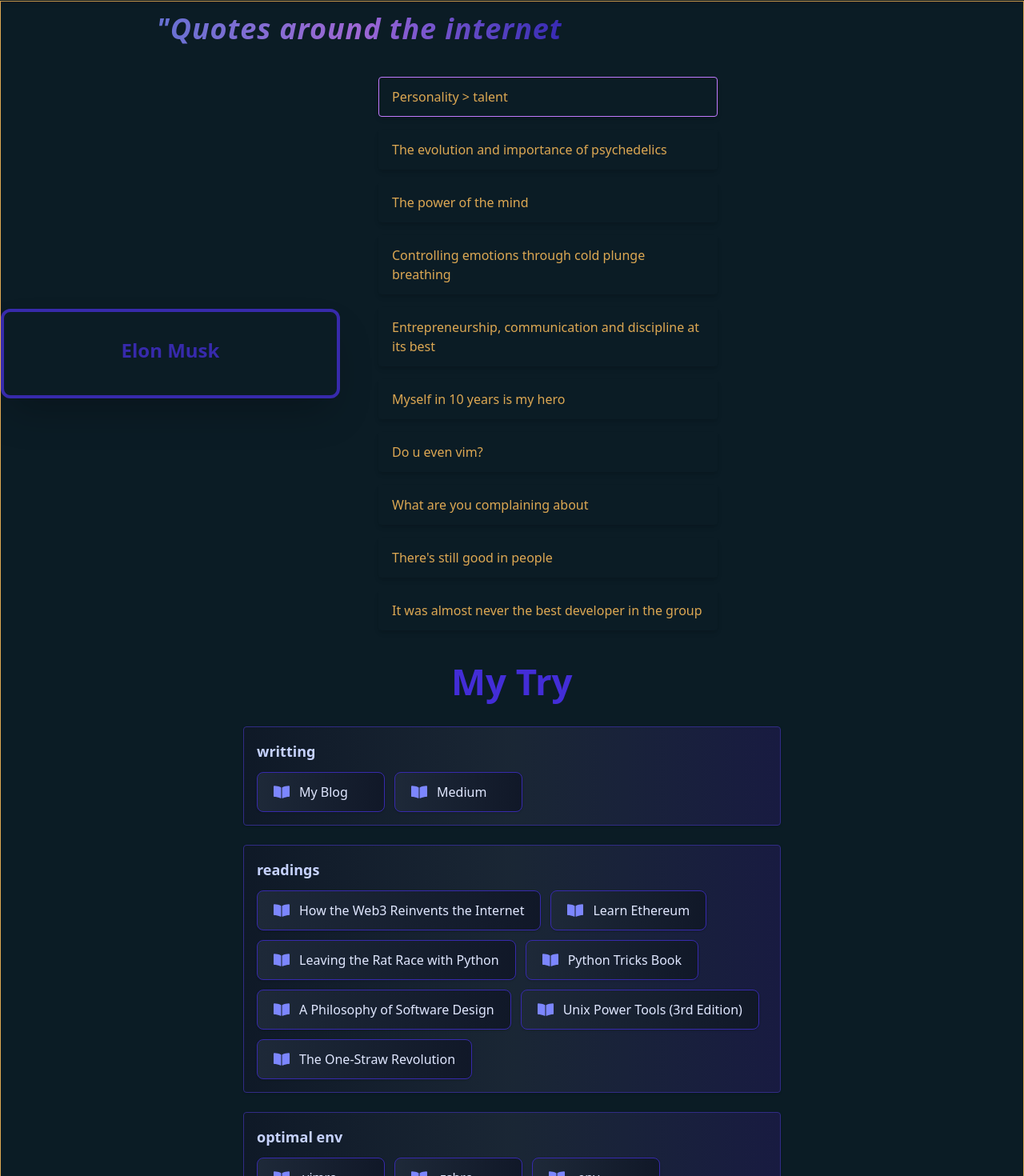
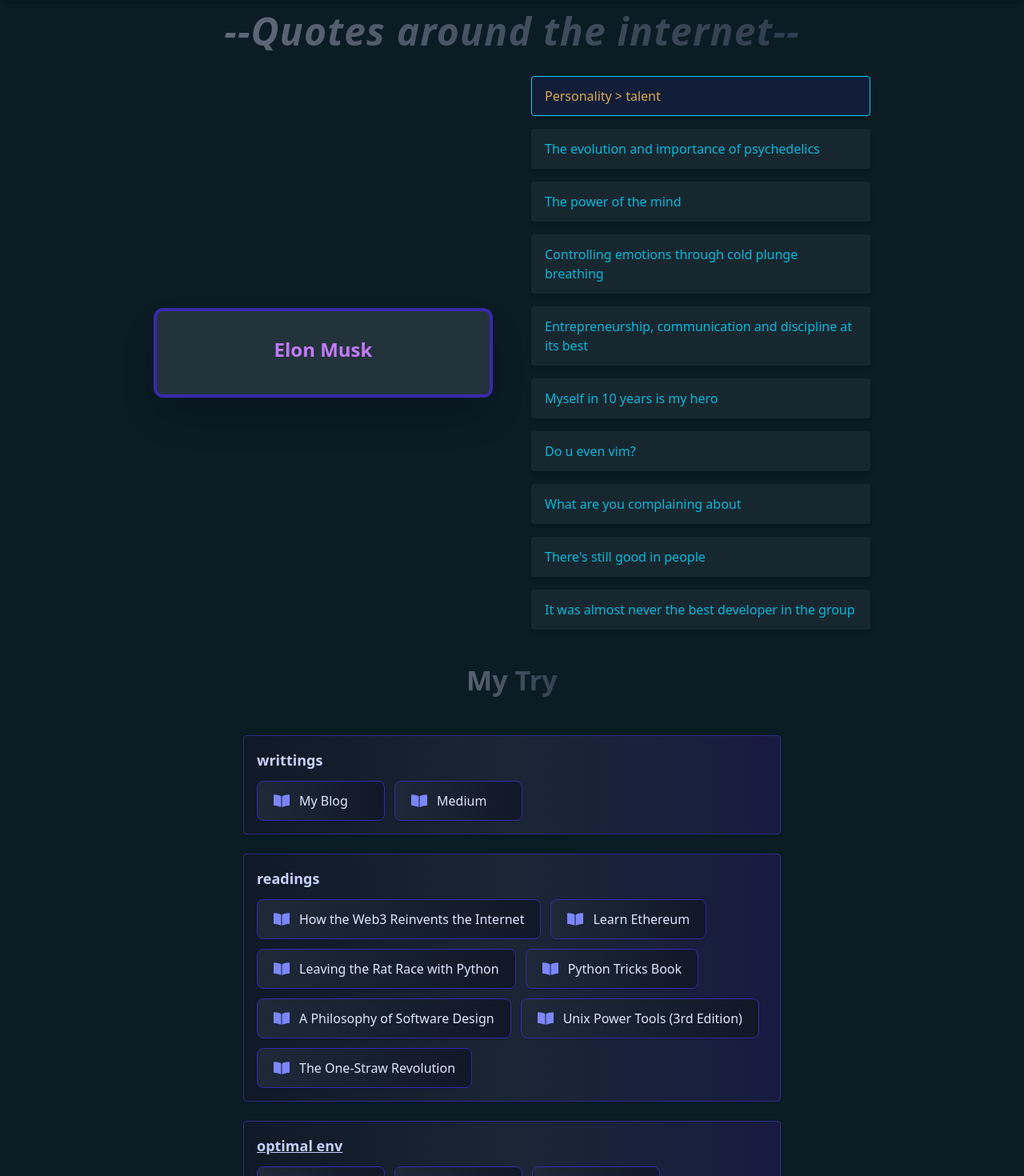
Before and after one commit to TitorRito/web, a Next.js app in the folder web-app/: page /literature in a window 1280 px wide. Shown: the part 51-1521 px from the top of the page at 80% size. Built offline with nearby package versions, Linux system fonts and the light colour scheme.

Commit message:
literature 90% init

```diff
--- /dev/null
+++ b/web-app/src/app/literature/blog/page.tsx
@@ -0,0 +1,11 @@
+import React from 'react';
+
+export default function BlogPage() {
+  return (
+    <div className="w-full min-h-screen flex flex-col items-center justify-center p-8">
+      <h1 className="text-4xl font-bold mb-8 text-indigo-700">Blog Section</h1>
+      <div className="space-y-6 w-full max-w-xl">
+      </div>
+    </div>
+  );
+}
--- /dev/null
+++ b/web-app/src/app/literature/config/page.tsx
@@ -0,0 +1,36 @@
+'use client';
+import React from 'react';
+import Link from 'next/link';
+import { useSearchParams } from 'next/navigation';
+
+const items = [
+    { name: '.vimrc', link: 'https://www.google.com/search?q=vimrc' },
+    { name: '.zshrc', link: 'https://www.google.com/search?q=zshrc' },
+    { name: '.env', link: 'https://www.google.com/search?q=env+file' },
+    { name: '.wallet3', link: 'https://www.google.com/search?q=wallet3' },
+    { name: '.frabrik', link: 'https://www.google.com/search?q=frabrik' },
+    { name: 'fzf', link: 'https://github.com/junegunn/fzf' },
+];
+
+export default function FilePage() {
+    const searchParams = useSearchParams();
+    const selected = searchParams.get('read');
+
+    return (
+        <div className="w-full min-h-screen flex flex-col items-center justify-center p-8">
+            <h1 className="text-4xl font-bold mb-8 text-indigo-700">Read my configs ... take this everywhere i go...</h1>
+            <div className="flex flex-wrap gap-4 mt-4">
+                {items.map((item) => (
+                    <Link
+                        key={item.name}
+                        href={`?read=${encodeURIComponent(item.name)}`}
+                        scroll={false}
+                        className={`px-6 py-3 rounded-lg border-2 transition-colors duration-200 cursor-pointer text-lg font-medium ${selected === item.name ? 'border-indigo-600 bg-indigo-50 text-indigo-800' : 'border-gray-300 hover:border-indigo-400'}`}
+                    >
+                        {item.name}
+                    </Link>
+                ))}
+            </div>
+        </div>
+    );
+}
--- a/web-app/src/app/literature/page.tsx
+++ b/web-app/src/app/literature/page.tsx
@@ -1,14 +1,15 @@
 'use client';
 
-import React, { useState } from 'react';
-import { FaBookOpen, FaQuoteLeft } from 'react-icons/fa';
+import React, { useState, useEffect } from 'react';
+import { FaBookOpen } from 'react-icons/fa';
 import Link from 'next/link';
+import { useRouter } from 'next/navigation';
 
 const librarySections = [
   {
-    title: 'writting',
+    title: 'writtings',
     children: [
-      { name: 'My Blog', link: 'https://myblog.com' },
+      { name: 'My Blog', link: '/literature/blog' },
       { name: 'Medium', link: 'https://medium.com' },
     ],
   },
@@ -51,25 +52,28 @@
 ];
 
 function Quote() {
-  const [selectedIdx, setSelectedIdx] = React.useState(0);
+  const [selectedIdx, setSelectedIdx] = useState(0);
   return (
-    <div className="flex flex-col gap-8 w-full max-w-4xl h-screen items-center justify-center snap-center">
-      <div className="text-3xl md:text-4xl font-extrabold text-transparent bg-clip-text bg-gradient-to-r from-indigo-400 via-purple-400 to-indigo-700 tracking-wide mb-2 opacity-80 select-none">
-        <span className="italic">"Quotes around the internet</span>
+    <div className="flex flex-col items-center justify-center w-full h-screen snap-center">
+      <div className="flex flex-col items-center justify-center w-full h-full">
+        <div className="flex flex-col items-center justify-center w-full">
+          <div className="text-4xl md:text-5xl font-extrabold text-transparent bg-clip-text bg-gradient-to-r from-gray-500 via-gray-600 to-gray-700 tracking-wide mb-8 opacity-90 select-none text-center">
+            <span className="italic">--Quotes around the internet--</span>
           </div>
-      <div className="flex gap-12 w-full items-center justify-center">
+        </div>
+        <div className="flex flex-col md:flex-row gap-12 w-full max-w-4xl items-center justify-center">
           {/* Left Column: Highlighted Author */}
           <div className="flex-1 flex flex-col items-center justify-center">
-          <div className="p-8 rounded-xl shadow-2xl border-4 border-indigo-800 flex flex-col items-center max-w-xl w-full animate-fade-in">
-            <div className="text-2xl font-bold text-indigo-800 mb-2">{quotesSections[selectedIdx].author}</div>
+            <div className="p-8 rounded-xl shadow-2xl border-4 border-indigo-800 flex flex-col items-center max-w-xl w-full animate-fade-in bg-white/10">
+              <div className="text-2xl font-bold text-purple-400 mb-2">{quotesSections[selectedIdx].author}</div>
             </div>
           </div>
           {/* Right Column: Quotes */}
-        <div className="flex-1 space-y-4">
+          <div className="flex-1 flex flex-col space-y-4 w-full">
             {quotesSections.map((item, idx) => (
               <div
           key={idx}
-              className={`rounded px-4 py-3 text-base cursor-pointer transition-all duration-300 shadow-md hover:scale-105 border ${selectedIdx === idx ? 'border-purple-400' : 'border-transparent'}`}
+          className={`rounded px-4 py-3 text-base cursor-pointer transition-all duration-300 shadow-md hover:scale-105 border ${selectedIdx === idx ? 'border-cyan-400 bg-indigo-900/20' : 'border-transparent bg-white/5 text-cyan-500'}`}
           onClick={() => setSelectedIdx(idx)}
               >
           {item.quote}
@@ -78,20 +82,23 @@
           </div>
         </div>
       </div>
+    </div>
   );
 }
 
 function MyLibrary({ items }: { items: { title: string, children: { name: string, link: string }[] }[] }) {
-  const [isEven, setIsEven] = React.useState(true);
+  const [isEven, setIsEven] = useState(true);
+  const router = useRouter();
 
-  React.useEffect(() => {
+  useEffect(() => {
     const randomInt = Math.floor(Math.random() * 1000);
     setIsEven(randomInt % 2 === 0);
   }, []);
 
   return (
     <div className="w-full h-screen flex flex-col items-center justify-center snap-center">
-      <h2 className={`text-5xl font-bold text-indigo-700 mb-8 transition-transform duration-500 animate-fade-in ${isEven ? 'scale-105' : 'scale-95'}`}
+      <h2
+        className={`text-4xl p-4 font-bold mb-8 transition-transform duration-500 animate-fade-in ${isEven ? 'scale-105' : 'scale-95'} text-transparent bg-clip-text bg-gradient-to-r from-gray-500 via-gray-600 to-gray-700 opacity-90 text-center`}
       >
         {isEven ? 'My turn' : 'My Try'}
       </h2>
@@ -101,21 +108,43 @@
             key={idx}
             className="p-4 rounded shadow border border-indigo-900 bg-gradient-to-r from-gray-900/70 via-gray-800/80 to-indigo-950/70 max-w-2xl w-full"
           >
-            <div className="text-lg font-semibold text-indigo-200 mb-3">{item.title}</div>
+            <div className="text-lg font-semibold text-indigo-200 mb-3">
+              {item.title === 'optimal env' ? (
+                <span
+                  className="cursor-pointer underline hover:text-indigo-400"
+                  onClick={() => router.push('/literature/file?from=optimal-env')}
+                >
+                  {item.title}
+                </span>
+              ) : (
+                item.title
+              )}
+            </div>
             <div className="flex flex-wrap gap-3">
               {item.children.map((child, cidx) => (
                 <div key={cidx}>
+                  {item.title === 'optimal env' ? (
                     <Link
-                    href={child.link}
-                    passHref
-                    target="_blank"
-                    rel="noopener noreferrer"
+                      href={`/literature/config?read=${encodeURIComponent(child.name)}`}
                       className="flex items-center gap-3 px-5 py-3 rounded-lg border border-indigo-800 bg-gradient-to-r from-gray-800 to-gray-900 text-indigo-100 font-medium shadow transition-all duration-200 hover:bg-indigo-900/70 hover:scale-[1.03] active:scale-95 focus:outline-none focus:ring-2 focus:ring-indigo-700"
                       style={{ minWidth: '160px' }}
                     >
                       <FaBookOpen className="text-indigo-400 text-xl" />
                       <span className="flex-1 text-base">{child.name}</span>
                     </Link>
+                  ) : (
+                    <Link
+                      href={child.link}
+                      passHref
+                      target={child.link.startsWith('/') ? undefined : '_blank'}
+                      rel={child.link.startsWith('/') ? undefined : 'noopener noreferrer'}
+                      className="flex items-center gap-3 px-5 py-3 rounded-lg border border-indigo-800 bg-gradient-to-r from-gray-800 to-gray-900 text-indigo-100 font-medium shadow transition-all duration-200 hover:bg-indigo-900/70 hover:scale-[1.03] active:scale-95 focus:outline-none focus:ring-2 focus:ring-indigo-700"
+                      style={{ minWidth: '160px' }}
+                    >
+                      <FaBookOpen className="text-indigo-400 text-xl" />
+                      <span className="flex-1 text-base">{child.name}</span>
+                    </Link>
+                  )}
                 </div>
               ))}
             </div>
@@ -127,8 +156,9 @@
 }
 
 export default function LiteraturePage() {
+
   return (
-    <div className="w-screen min-h-screen flex flex-col justify-center overflow-y-scroll snap-y snap-mandatory border">
+    <div className="w-screen min-h-screen flex flex-col justify-center overflow-y-scroll snap-y snap-mandatory">
       <Quote />
       <MyLibrary items={librarySections} />
     </div>
```
Lines whose indentation alone changed are shown as unchanged.
